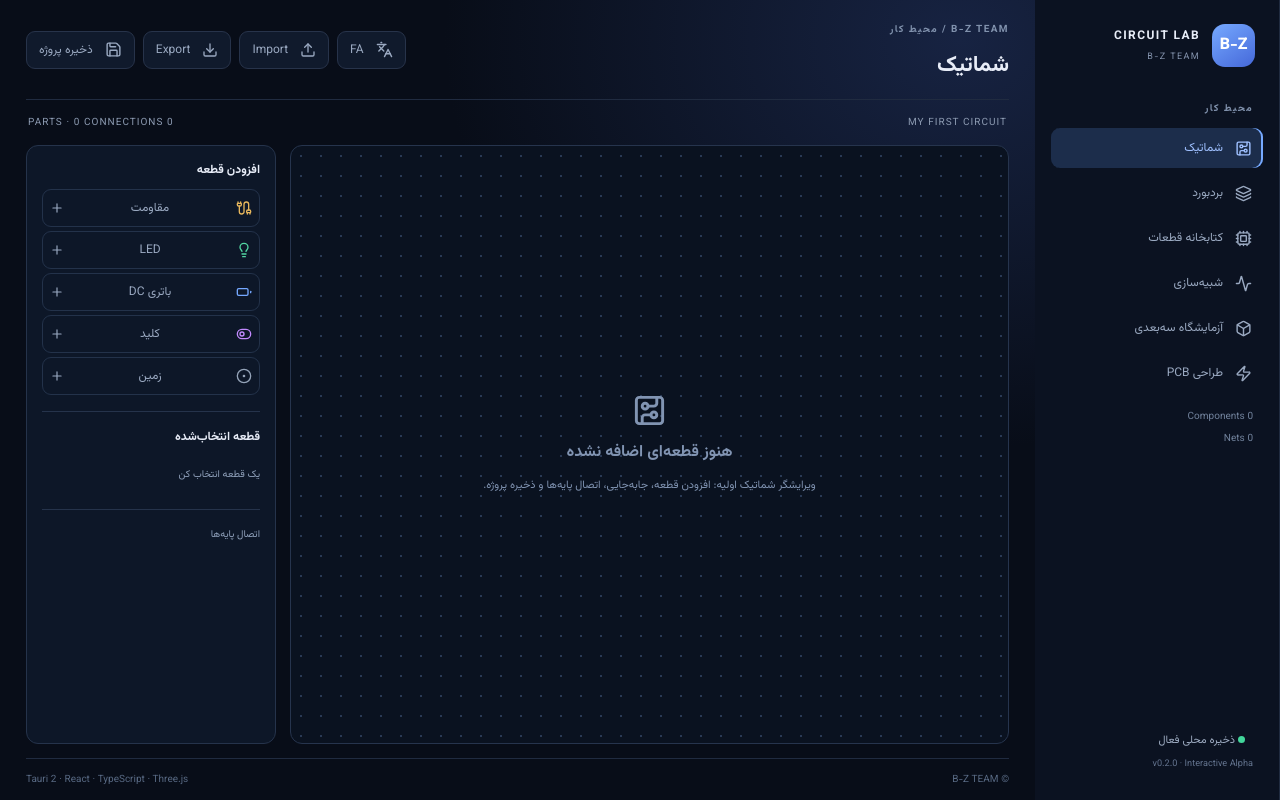
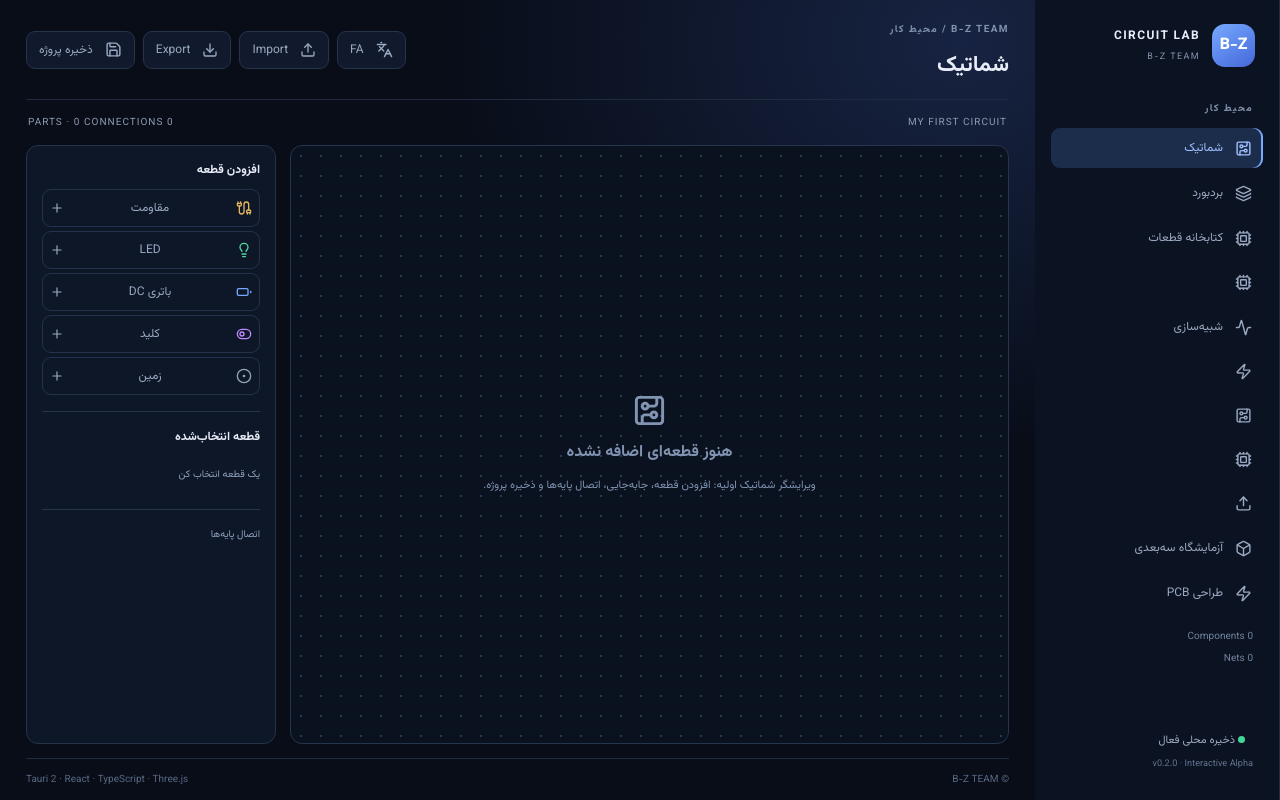
Before and after one commit to alirezamasoumi2244-tech/B-Z-Circuit-Lab, a React (Vite) app: page / in a window 1280 px wide. Built offline with nearby package versions, Linux system fonts and the light colour scheme.

Commit message:
feat: expose engineering modules in app navigation

```diff
--- a/src/App.tsx
+++ b/src/App.tsx
@@ -5,6 +5,7 @@ import Scene3D from "./modules/three/Scene3D";
 import BreadboardView from "./modules/breadboard/BreadboardView";
 import "./modules/breadboard/breadboard.css";
 import SimulationPanel from "./modules/simulation/SimulationPanel";
+import EngineeringWorkbench from "./modules/engineering/EngineeringWorkbench";
 import "./modules/simulation/simulation.css";
 
 type Lang = "fa" | "en";
@@ -29,7 +30,7 @@ export default function App(){
  const [selected,setSelected]=useState<string|null>(null); const [firstPin,setFirstPin]=useState<{componentId:string;pinId:string}|null>(null);
  const [notice,setNotice]=useState(""); const [voltage,setVoltage]=useState(5); const [analysis,setAnalysis]=useState<number|null>(null);
  const t=labels[lang]; const chosen=circuit.components.find(c=>c.id===selected);
- const nav=[["schematic",t.schematic,CircuitBoard],["breadboard",t.breadboard,Layers3],["components",t.components,Cpu],["simulation",t.simulation,Activity],["3d",t.lab3d,Box],["pcb",t.pcb,Zap]] as const;
+ const nav=[["schematic",t.schematic,CircuitBoard],["breadboard",t.breadboard,Layers3],["components",t.components,Cpu],["catalog",t.catalog,Cpu],["simulation",t.simulation,Activity],["spice",t.spice,Zap],["digital",t.digital,CircuitBoard],["arduino",t.arduino,Cpu],["image",t.image,Upload],["3d",t.lab3d,Box],["pcb",t.pcb,Zap]] as const;
  const item=nav.find(x=>x[0]===active)!; const Icon=item[2];
  const update=(patch:Partial<CircuitDocument>)=>setCircuit(c=>({...c,...patch,updatedAt:new Date().toISOString()}));
  const add=(kind:PartKind)=>{const count=circuit.components.filter(c=>c.partId===kind).length+1;const part=newPart(kind,count);update({components:[...circuit.components,part]});setSelected(part.id);setActive("schematic");};
@@ -49,7 +50,7 @@ export default function App(){
    {active==="schematic"||active==="components"? <div className="editor-layout"><section className="canvas"><div className="canvas-grid"/>{circuit.components.length===0&&<div className="empty-state"><CircuitBoard size={35}/><b>{t.empty}</b><span>{t.intro}</span></div>}
     {circuit.components.map(c=>{const kind=c.partId as PartKind;const meta=partMeta[kind];return <div key={c.id} className={"part-card "+(selected===c.id?"part-selected":"")} style={{left:c.position.x,top:c.position.y,borderColor:meta.color}} onClick={()=>setSelected(c.id)} draggable onDragEnd={e=>{const rect=e.currentTarget.parentElement!.getBoundingClientRect();update({components:circuit.components.map(p=>p.id===c.id?{...p,position:{x:Math.max(10,e.clientX-rect.left-65),y:Math.max(20,e.clientY-rect.top-30)}}:p)});}}><div className="part-head"><span style={{color:meta.color}}>{c.reference}</span><small>{c.value}</small></div><div className="part-symbol">{kind==="resistor"?"▱":kind==="led"?"◁":kind==="battery"?"─| |─":kind==="switch"?"─o/ o─":"⏚"}</div><div className="pin-row">{c.pins.map(p=><button key={p.id} title={p.name} className={"pin "+(firstPin?.pinId===p.id?"pin-wait":"")} onClick={e=>{e.stopPropagation();connect(c.id,p.id)}}>{p.name}</button>)}</div></div>})}
    </section><aside className="inspector"><b>{t.add}</b><div className="part-buttons">{parts.map(kind=><button key={kind} onClick={()=>add(kind)}><span style={{color:partMeta[kind].color}}>{kind==="resistor"?<Cable size={16}/>:kind==="led"?<Lightbulb size={16}/>:kind==="battery"?<Battery size={16}/>:kind==="switch"?<ToggleLeft size={16}/>:<CircleDot size={16}/>}</span>{t[partMeta[kind].label]}<Plus size={14}/></button>)}</div><div className="inspector-line"/><b>{t.selected}</b><p>{title}</p>{chosen&&<><label>Reference</label><input value={chosen.reference} onChange={e=>update({components:circuit.components.map(c=>c.id===chosen.id?{...c,reference:e.target.value}:c)})}/><label>Value</label><input value={chosen.value||""} onChange={e=>update({components:circuit.components.map(c=>c.id===chosen.id?{...c,value:e.target.value}:c)})}/><button className="danger" onClick={remove}><Trash2 size={15}/>{t.clear}</button></>}<div className="inspector-line"/><small>{firstPin?t.hint:t.connect}</small>{firstPin&&<button onClick={()=>setFirstPin(null)}>Cancel wire</button>}</aside></div>
-   :active==="3d"?<Scene3D components={circuit.components}/>:active==="breadboard"?<BreadboardView circuit={circuit}/>:active==="simulation"?<SimulationPanel circuit={circuit}/>:<div className="placeholder"><Icon size={34}/><h2>{item[1]}</h2><p>{t.intro}</p></div>}
+   :active==="3d"?<Scene3D components={circuit.components}/>:active==="breadboard"?<BreadboardView circuit={circuit}/>:active==="simulation"?<SimulationPanel circuit={circuit}/>:active==="spice"?<EngineeringWorkbench mode="spice" circuit={circuit}/>:active==="digital"?<EngineeringWorkbench mode="digital" circuit={circuit}/>:active==="arduino"?<EngineeringWorkbench mode="arduino" circuit={circuit}/>:active==="image"?<EngineeringWorkbench mode="image" circuit={circuit}/>:active==="catalog"?<EngineeringWorkbench mode="catalog" circuit={circuit}/>:active==="pcb"?<EngineeringWorkbench mode="pcb" circuit={circuit}/>:<div className="placeholder"><Icon size={34}/><h2>{item[1]}</h2><p>{t.intro}</p></div>}
    {notice&&<div className="toast">{notice}</div>}<footer><span>© B-Z TEAM</span><span>Tauri 2 · React · TypeScript · Three.js</span></footer>
   </section>
  </main>
```
